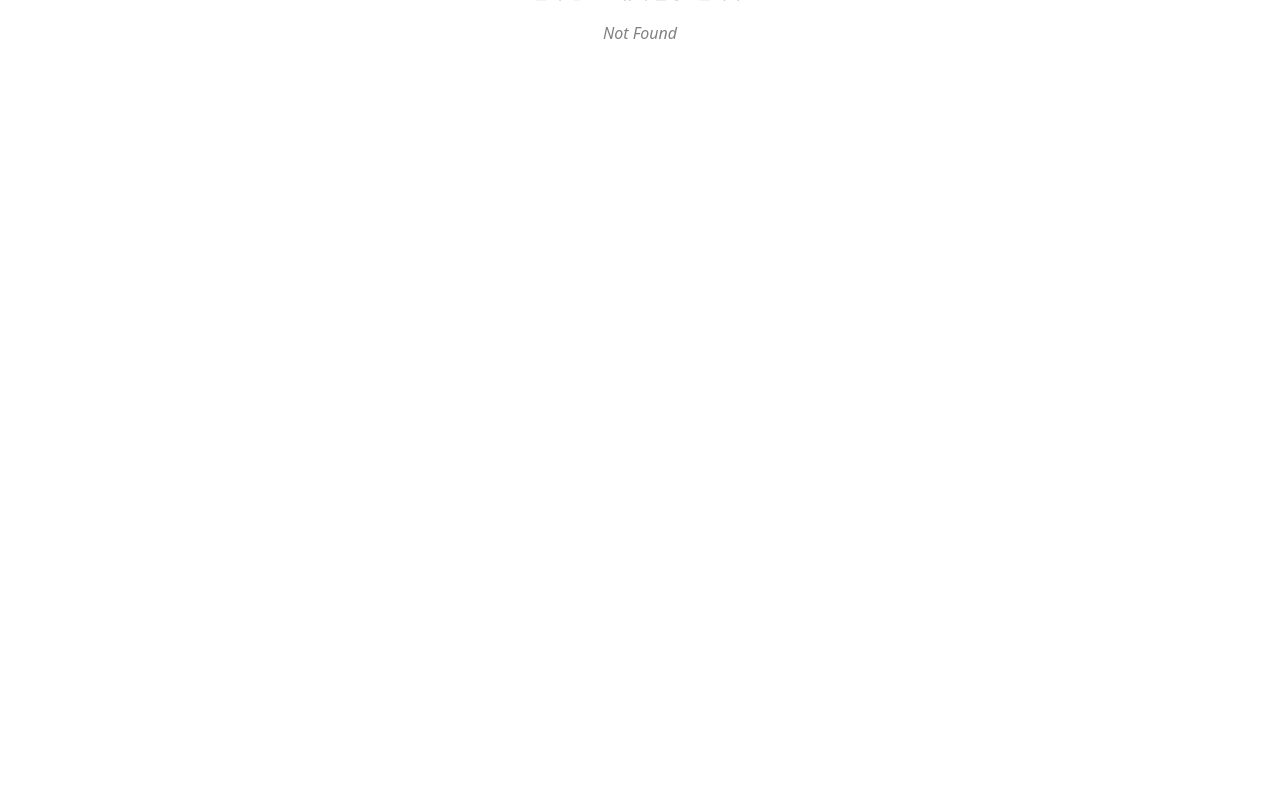
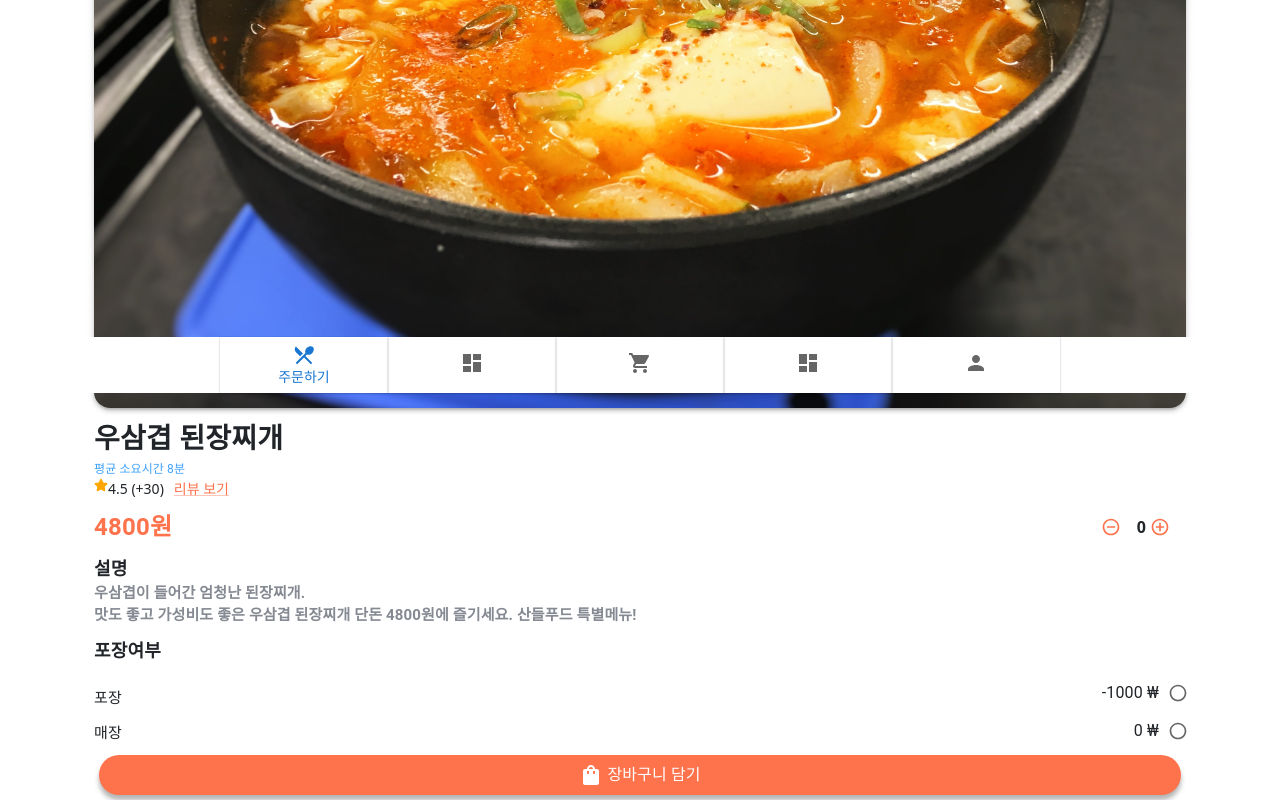
Before and after one commit to BugiSquad/GraduationProject2023, a React (Create React App) app: page /fooddetail in a window 1280 px wide. Before the commit this address had no page. Shown: the part 407-1207 px from the top of the page. Before the commit the page ends 800 px from the top, so only its background shows below. Built offline with nearby package versions, Linux system fonts and the light colour scheme.

Commit message:
인기 음식 조회 및 음식 상세 페이지 구현

```diff
--- a/src/components/Cart.tsx
+++ b/src/components/Cart.tsx
@@ -1,18 +1,57 @@
-import {Food} from "./Food";
-import React from "react";
-import {SwipeableList, SwipeableListItem, SwipeAction, TrailingActions} from "react-swipeable-list";
-import {Avatar, Typography} from "@mui/material";
+import { Food } from "./Food";
+import React, { useState } from "react";
+import { SwipeableList, SwipeableListItem, SwipeAction, TrailingActions } from "react-swipeable-list";
+import { Avatar, Button, Typography } from "@mui/material";
 import DeleteForeverIcon from '@mui/icons-material/DeleteForever';
+import { FaStar } from "react-icons/fa";
+import FavoriteIcon from '@mui/icons-material/Favorite';
+import FavoriteBorderIcon from '@mui/icons-material/FavoriteBorder';
+import { useNavigate } from 'react-router-dom';
+
+
 
 interface FoodList {
     foods: Food[]
 }
 
-export const CartItem: React.FC<Food> = ({name, price, image, description}, key: number) => {
+
+export const CartItem: React.FC<Food> = ({ name, price, image, description }, key: number) => {
+    const [liked, setLiked] = useState(false);
+
+    const handleClick = () => {
+        setLiked(!liked);
+    };
+
+    const navigate = useNavigate();
 
     return (
         <SwipeableListItem trailingActions={trailingActions()} key={key}>
-            <Avatar src={image}/><Typography>{name}</Typography>
+
+            <Button disableRipple style={{
+                paddingLeft: '10px', paddingRight: '10px', margin: "5px", flex: "1", justifyContent: "space-between", alignItems: "center", minWidth: 280, backgroundColor: '#F4F4F4', color: "", fontWeight: "bold", borderRadius: "2rem", padding: "0.5rem", boxShadow: "0px 5px 5px rgba(0, 0, 0, 0.3)"
+            }} onClick={() => navigate('/fooddetail')}>
+                <Avatar sx={{ width: 70, height: 70 }}
+                    src={image} />
+                <div style={{ flexDirection: 'column' }}>
+                    <Typography color={'black'} fontSize={17} fontWeight={'bold'}>{name}</Typography>
+                    <div style={{ display: 'flex', flexDirection: 'row' }}>
+                        <Typography sx={{ paddingRight: '5px' }} color={'black'} fontSize={15} fontWeight={'bold'}>{price}원</Typography>
+                        <Typography gutterBottom variant="body2" fontWeight={"bold"} color="text.secondary">
+                            <FaStar style={{ color: "orange" }} /> 5.0 (10)
+                        </Typography>
+                    </div>
+                </div>
+                <Typography gutterBottom variant="body2" fontWeight={"bold"} color="text.secondary">
+                    <Button
+                        disableElevation disableRipple
+                        sx={{
+                            color: liked ? 'pink' : 'black'
+                        }}
+                        onClick={handleClick}
+                    >
+                        {liked ? <FavoriteIcon /> : <FavoriteBorderIcon />}
+                    </Button>
+                </Typography></Button>
         </SwipeableListItem>
     );
 }
@@ -37,7 +76,7 @@ const trailingActions = () => (
                 alignItems: "center",
                 display: "flex",
                 flexDirection: "column"
-            }}><DeleteForeverIcon sx={{color: "white"}}/></div>
+            }}><DeleteForeverIcon sx={{ color: "white" }} /></div>
         </SwipeAction>
     </TrailingActions>
 );
--- /dev/null
+++ b/src/components/FoodDetailContents.tsx
@@ -0,0 +1,92 @@
+import { Button, Card, Box, Link, Paper, Typography, RadioGroup, FormControlLabel, Radio } from "@mui/material"
+import { FaStar } from "react-icons/fa"
+import foodImage from '../images/testfood.png'
+import { useState } from "react";
+import ShoppingBagIcon from '@mui/icons-material/ShoppingBag';
+import { MdRemoveCircleOutline, MdAddCircleOutline } from 'react-icons/md';
+
+export const FoodDetailContents: React.FC = () => {
+    const [count, setCount] = useState<number>(0);
+
+    const handleDecrement = () => {
+        if (count > 0) {
+            setCount(count - 1);
+        }
+    };
+
+    const handleIncrement = () => {
+        setCount(count + 1);
+    };
+    return (<>
+
+        <div style={{ display: 'flex', justifyContent: 'center', flexDirection: "column", paddingTop: '10px' }}>
+            <Paper sx={{ borderRadius: '1rem' }} elevation={3}>
+                <img src={foodImage} alt="Food" style={{ width: '100%', height: '100%', objectFit: 'cover', borderRadius: '1rem' }} />
+            </Paper>
+            <div style={{ display: "flex", alignContent: "flex-start" }} >
+                <Typography fontSize={'28px'} sx={{ paddingTop: "10px", fontWeight: "bold" }}> 우삼겹 된장찌개</Typography>
+            </div>
+            <div style={{ display: "flex", alignContent: "flex-start" }} >
+                <Typography fontSize={'12px'} color={'#3EA1FC'}> 평균 소요시간 8분</Typography>
+            </div>
+            <div style={{ display: "flex", alignContent: "flex-start", fontSize: '14px' }} >
+                <FaStar style={{ color: "orange" }} /> 4.5 (+30)
+                <Link color={'#FE724C'} sx={{ fontSize: '14px', paddingLeft: '10px' }}> 리뷰 보기</Link>
+            </div>
+            <div style={{ display: "flex", justifyContent: "space-between", flexDirection: "row", paddingTop: '10px' }} >
+                <Typography fontSize={'24px'} fontWeight={'bold'} color={'#FE724C'}>4800원</Typography>
+                <Box display="flex">
+                    <Button disableElevation
+                        style={{ minWidth: 'unset', borderRadius: '50%', color: '#FE724C' }}
+                        onClick={handleDecrement}
+                        startIcon={<MdRemoveCircleOutline />}
+                    />
+                    <Box
+                        component="span"
+                        sx={{
+                            display: 'flex',
+                            alignItems: 'center',
+                            justifyContent: 'center',
+                            fontWeight: 'bold',
+                        }}
+                    >
+                        {count}
+                    </Box>
+                    <Button disableElevation
+                        style={{ minWidth: 'unset', borderRadius: '50%', color: '#FE724C' }}
+                        onClick={handleIncrement}
+                        startIcon={<MdAddCircleOutline  />}
+                    />
+                </Box>
+            </div>
+            <div style={{ display: "flex", alignContent: "flex-start", paddingTop: '10px' }} >
+                <Typography fontSize={'18px'} fontWeight={'bold'}>설명</Typography>
+            </div>
+            <div style={{ display: "flex", alignContent: "flex-start" }} >
+                <Typography align={'left'} fontSize={'15px'} fontWeight={'bold'} color={'#858992'}>우삼겹이 들어간 엄청난 된장찌개.<br /> 맛도 좋고 가성비도 좋은 우삼겹 된장찌개 단돈 4800원에 즐기세요. 산들푸드 특별메뉴!</Typography>
+            </div>
+            <div style={{ display: "flex", alignContent: "flex-start", paddingTop: '10px' }} >
+                <Typography fontSize={'18px'} fontWeight={'bold'}>포장여부</Typography>
+            </div>
+            <div style={{ display: "flex", justifyContent: "space-between", paddingTop: '10px' }} >
+                <div style={{ alignContent: "flex-start", flexDirection: 'column', paddingTop: "13px" }}>
+                    <Typography fontSize={'15px'} >포장</Typography>
+                    <Typography sx={{paddingTop:"13px"}} fontSize={'15px'} >매장</Typography>
+                </div>
+                <RadioGroup
+                    aria-labelledby="demo-radio-buttons-group-label"
+                    name="radio-buttons-group"
+                >
+                    <FormControlLabel value="togo" control={<Radio size='small' />} label="-1000 ₩" labelPlacement="start" />
+                    <FormControlLabel value="here" control={<Radio size='small' />} label="0 ₩" labelPlacement="start" />
+                </RadioGroup>
+            </div>
+            <Button disableElevation disableRipple sx={{
+            paddingLeft: '10px', paddingRight: '10px', margin: "5px", flex: "1", justifyContent: "center", alignItems: "center", minWidth: 280, backgroundColor:  '#FE724C', color: "", fontWeight: "bold", borderRadius: "2rem", padding: "0.5rem", boxShadow: "0px 5px 5px rgba(0, 0, 0, 0.3)"
+            }}>
+            <Typography color={'white'}><ShoppingBagIcon /> 장바구니 담기</Typography>
+            </Button>
+        </div>
+    </>
+    )
+}
--- a/src/components/MenuList.tsx
+++ b/src/components/MenuList.tsx
@@ -1,20 +1,18 @@
-import { Button } from "@mui/material"
+import data from "../data/SampleFood.json";
 import { MenuCategories } from "./MenuCategory"
+import { Food } from "../components/Food";
+import { CartItemList } from "./Cart"
 
+const foods: Food[] = data
 
 
 export const MenuList: React.FC = () => {
     return (
         <>
-        <MenuCategories />
-        <div style={{ display: "flex", flexDirection: "column", gap: "1rem", paddingTop: "10px" }}>
-
-        <Button style={{
-                    backgroundColor: '#FE724C', color: "white", fontWeight: "bold", borderRadius: "0.5rem", padding: "0.5rem", boxShadow: "0px 3px 5px rgba(0, 0, 0, 0.3)"
-                }}>
-                    로그인
-                </Button>
-        </div>
+            <MenuCategories />
+            <div style={{display: "flex", justifyContent: "center"}}>
+                <CartItemList foods={foods}></CartItemList>
+            </div>
         </>
     )
 }
--- /dev/null
+++ b/src/pages/FoodDetail.tsx
@@ -0,0 +1,11 @@
+import { FoodDetailContents } from "../components/FoodDetailContents"
+import { SimpleTemplate } from "./PageTemplate"
+
+export const FoodDetail: React.FC = () => {
+    return (<div className="App container">
+        <SimpleTemplate param={{ pageHeaderName: "음식 상세" }}>
+            <FoodDetailContents />
+        </SimpleTemplate>
+    </div>
+    )
+}
--- a/src/router.tsx
+++ b/src/router.tsx
@@ -19,6 +19,7 @@ import { Login } from "./pages/Login";
 import { Signup } from "./pages/Signup";
 import { WeekPopMenu } from "./pages/WeekPopMenu";
 import { RecentMenu } from "./pages/RecentMenu";
+import { FoodDetail } from "./pages/FoodDetail";
 
 export const router = createBrowserRouter([
     //이하의 객체는 개별의 Route임
@@ -71,6 +72,11 @@ export const router = createBrowserRouter([
     {
         path: "/thisweekpopular",
         element: <WeekPopMenu/>,
+        errorElement: <ErrorPage/>,
+    },
+    {
+        path: "/fooddetail",
+        element: <FoodDetail />,
         errorElement: <ErrorPage/>,
     },
     {
```
Also changed, not shown: src/images/testfood.png (added).
